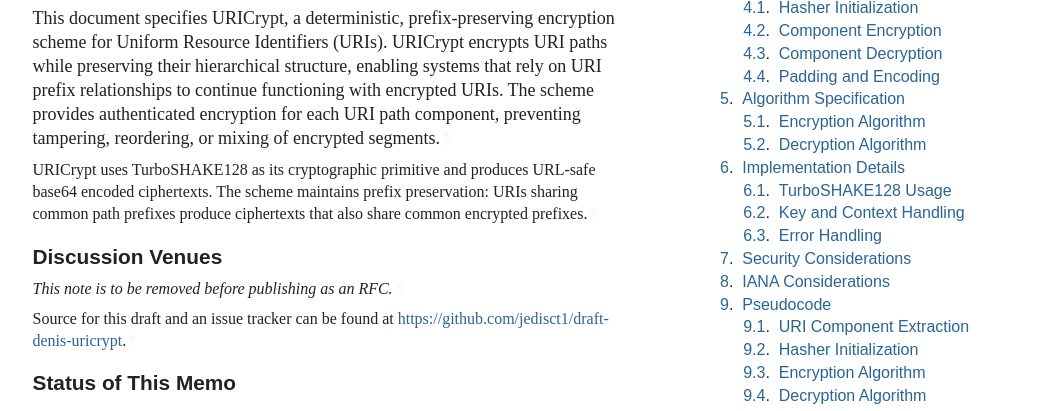
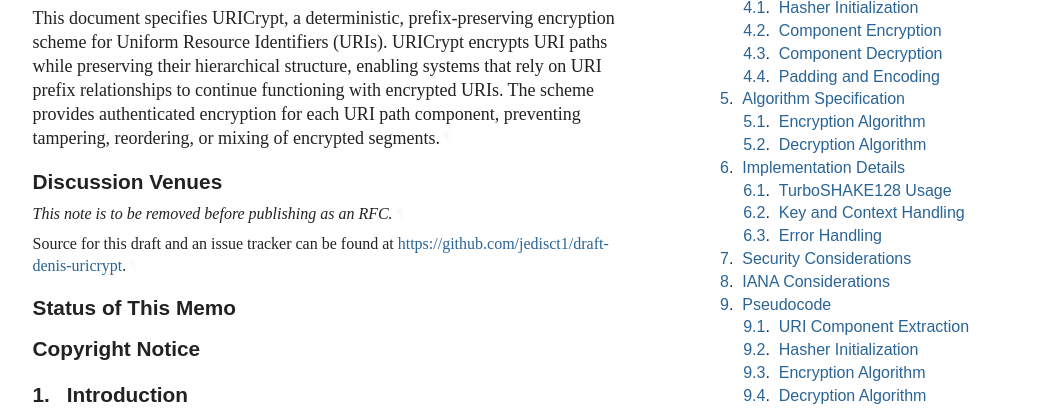
Before and after one commit to ipcrypt-std/draft-denis-uricrypt, a plain HTML site: page draft-denis-uricrypt.html in a window 1280 px wide. Shown: the part 341-752 px from the top of the page, without its empty margins (92-1140 px from the left). Drawn offline with Linux system fonts and the light colour scheme; a web font is replaced by a local one.

Commit message:
Script updating gh-pages from 582e4fe. [ci skip]

```diff
--- a/draft-denis-uricrypt.html
+++ b/draft-denis-uricrypt.html
@@ -14,10 +14,6 @@ enabling systems that rely on URI prefix relationships to continue
 functioning with encrypted URIs. The scheme provides authenticated
 encryption for each URI path component, preventing tampering,
 reordering, or mixing of encrypted segments.
-       URICrypt uses TurboSHAKE128 as its cryptographic primitive and
-produces URL-safe base64 encoded ciphertexts. The scheme maintains
-prefix preservation: URIs sharing common path prefixes produce
-ciphertexts that also share common encrypted prefixes.
     " name="description">
 <meta content="xml2rfc 3.30.2" name="generator">
 <meta content="Internet-Draft" name="keyword">
@@ -1096,10 +1092,6 @@ enabling systems that rely on URI prefix relationships to continue
 functioning with encrypted URIs. The scheme provides authenticated
 encryption for each URI path component, preventing tampering,
 reordering, or mixing of encrypted segments.<a href="#section-abstract-1" class="pilcrow">¶</a></p>
-<p id="section-abstract-2">URICrypt uses TurboSHAKE128 as its cryptographic primitive and
-produces URL-safe base64 encoded ciphertexts. The scheme maintains
-prefix preservation: URIs sharing common path prefixes produce
-ciphertexts that also share common encrypted prefixes.<a href="#section-abstract-2" class="pilcrow">¶</a></p>
 </section>
 <section class="note rfcEditorRemove" id="section-note.1">
       <h2 id="name-discussion-venues">
```
Also changed, not shown: draft-denis-uricrypt.txt.
